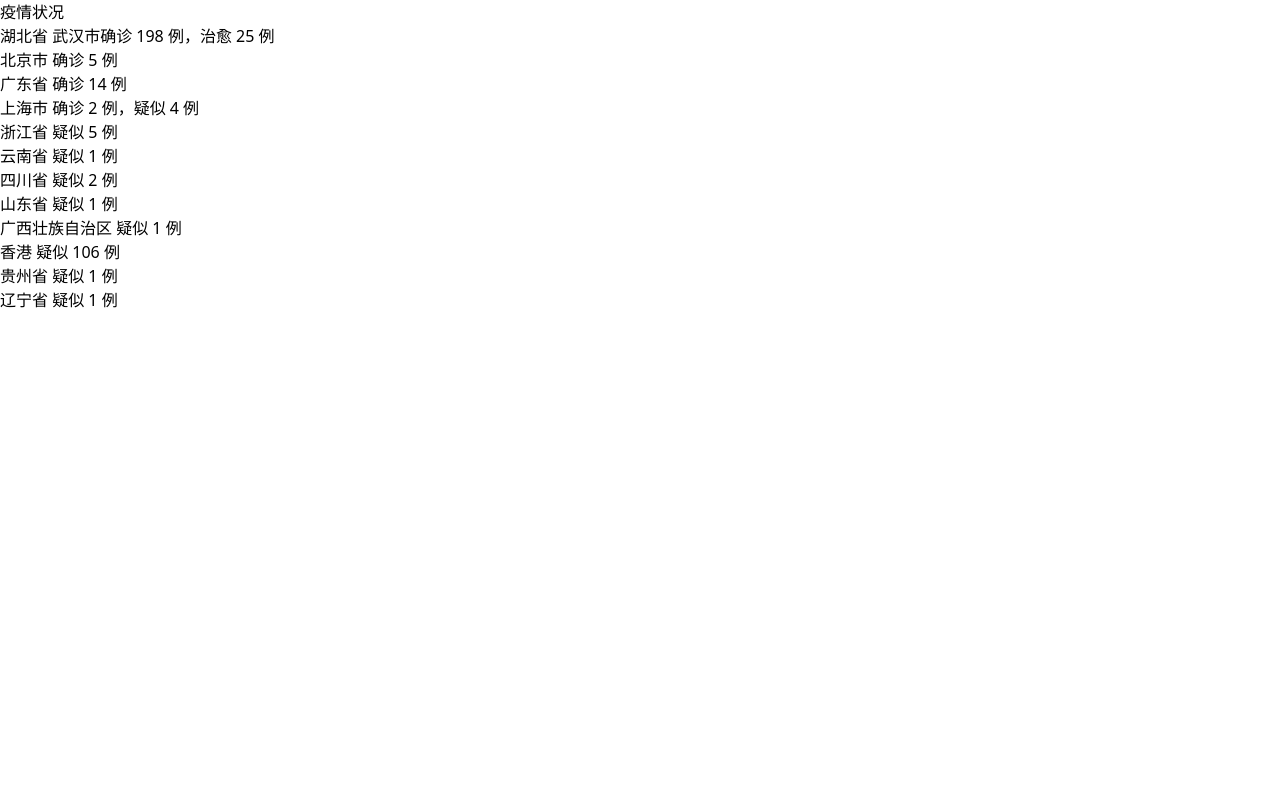
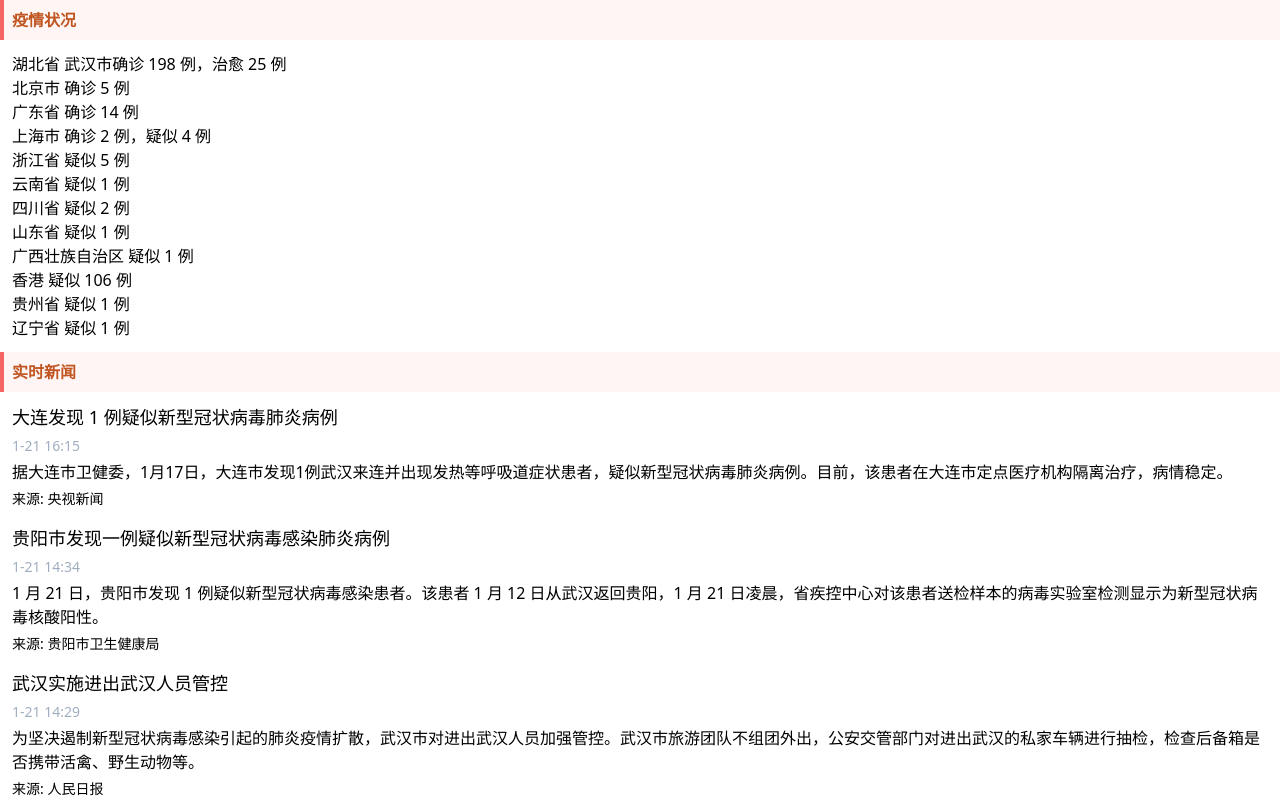
Before and after one commit to diamondyuan-achieve/2019-ncov, a Svelte app: page / in a window 1280 px wide. Shown: the top 800 px of the page. Built offline with nearby package versions, Linux system fonts and the light colour scheme; the HTML template or start-up script is replaced by a standard one.

Commit message:
:sparkles: 修改样式

```diff
--- a/src/Index.svelte
+++ b/src/Index.svelte
@@ -1,10 +1,35 @@
 <script>
   import cities from "./data/cityList.json";
+  import newsList from "./data/newsList.json";
 </script>
 
-<div class="">
-  <h1>疫情状况</h1>
-  {#each cities as city}
-    <div>{city.data}</div>
-  {/each}
+<div class="bg-white">
+  <div
+    class="bg-red-100 border-l-4 border-red-500 text-orange-700 p-2"
+    role="alert">
+    <p class="font-bold">疫情状况</p>
+  </div>
+  <div class="p-3">
+    {#each cities as city}
+      <div>{city.data}</div>
+    {/each}
+  </div>
+
 </div>
+
+<div class="bg-white">
+  <div
+    class="bg-red-100 border-l-4 border-red-500 text-orange-700 p-2"
+    role="alert">
+    <p class="font-bold">实时新闻</p>
+  </div>
+  <div class="p-3">
+    {#each newsList as news}
+      <h2 class="font-medium text-lg mb-1">{news.topicTitle}</h2>
+      <p class="text-sm text-gray-500 mb-1">{news.leftTime}</p>
+      <p class="leading-normal text-grey-darker mb-1">{news.topicContent}</p>
+      <p class="text-sm text-gray mb-4">来源: {news.topicFrom}</p>
+    {/each}
+  </div>
+
+</div>
--- a/src/main.pcss
+++ b/src/main.pcss
@@ -23,6 +23,7 @@ body {
   font-family: system-ui;
   font-size: 1em;
   line-height: 1.5;
+  background-color: #f5f5f9;
 }
 
 :--links {
```
